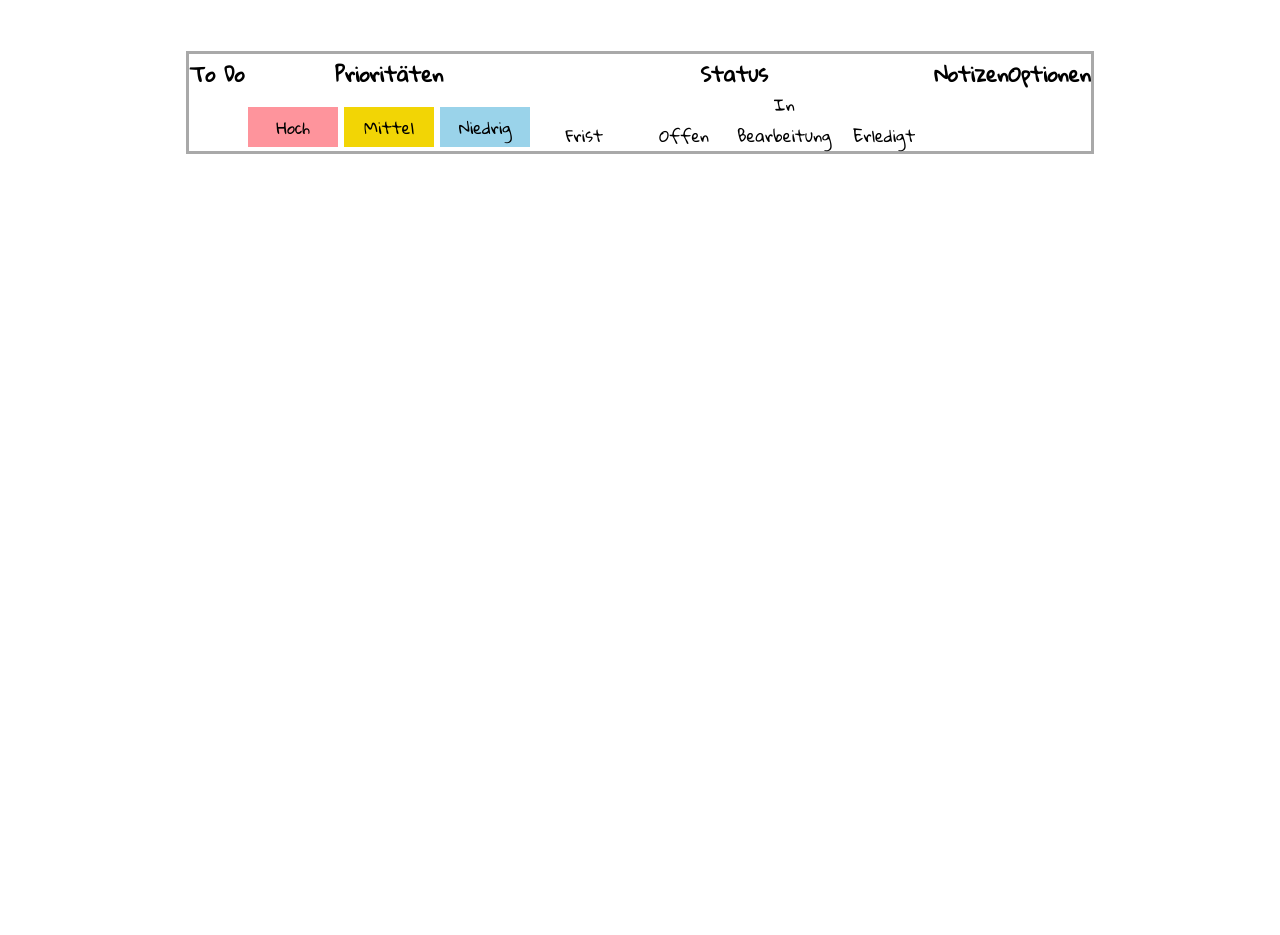
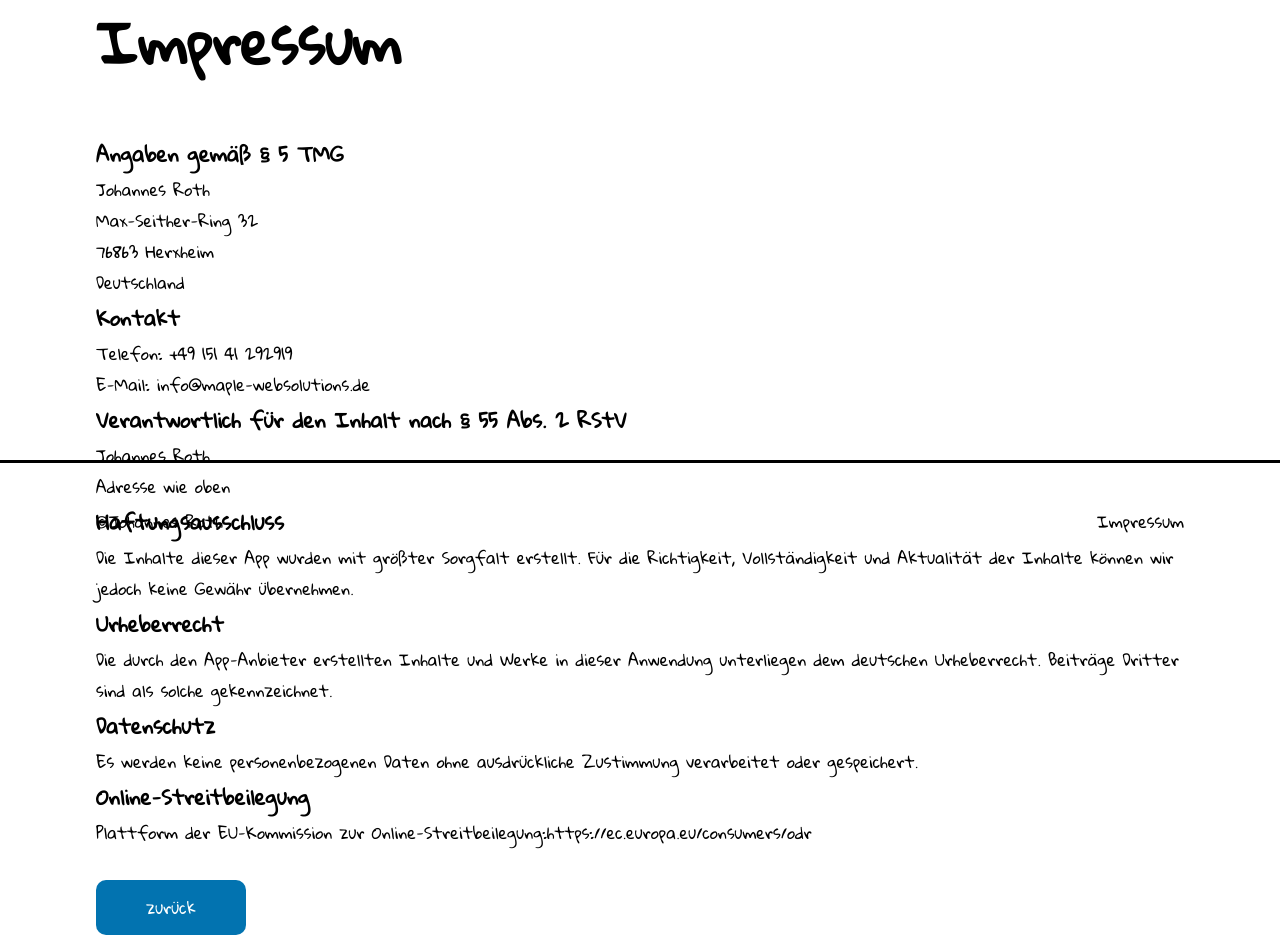
Before and after one commit to jorohx84/ToDo-App, a React (Create React App) app: page /imprint in a window 1280 px wide. Shown: the part 220-1155 px from the top of the page. Before the commit the page ends 800 px from the top, so only its background shows below. Built offline with nearby package versions, Linux system fonts and the light colour scheme.

Commit message:
imprint added

```diff
--- a/package.json
+++ b/package.json
@@ -13,6 +13,7 @@
     "@types/react-dom": "^19.1.2",
     "react": "^19.1.0",
     "react-dom": "^19.1.0",
+    "react-router-dom": "^7.5.3",
     "react-scripts": "5.0.1",
     "sass": "^1.87.0",
     "typescript": "^4.9.5",
--- a/src/App.tsx
+++ b/src/App.tsx
@@ -2,13 +2,22 @@ import React from 'react';
 import './App.scss';
 import Header from './header';
 import MainContent from './maincontent';
+import Footer from './footer'
+import Imprint from './imprint'
+import { useNavigate } from 'react-router-dom';
+import { BrowserRouter as Router, Routes, Route } from 'react-router-dom';
 function App() {
   return (
-    <div>
-<Header/>
-<MainContent/>
-</div>
+    <Router>
+      <Header />
+      <Routes>
+        <Route path="/" element={<MainContent />} />
+        <Route path="/imprint" element={<Imprint />} />
+        {/* weitere Seiten */}
+      </Routes>
 
+      <Footer />
+    </Router>
   );
 }
 
--- /dev/null
+++ b/src/footer.scss
@@ -0,0 +1,15 @@
+a{
+    text-decoration: none;
+    color: black;
+}
+
+.footerContent{
+    width: 100%;
+    height: 120px;
+    display: flex;
+    justify-content: space-between;
+    align-items: center;
+    box-sizing: border-box;
+    padding: 48px 96px;
+    border-top: solid;
+}
--- /dev/null
+++ b/src/footer.tsx
@@ -0,0 +1,15 @@
+import React from "react";
+import './footer.scss';
+import {Link} from 'react-router-dom';
+
+const Footer = () => {
+    return (
+        <div className="footerContent">
+            <span>©Johannes Roth</span>
+            <div>
+               <Link to="/imprint" >Impressum</Link>
+            </div>
+        </div>
+    )
+}
+export default Footer
--- /dev/null
+++ b/src/imprint.scss
@@ -0,0 +1,16 @@
+.imprint{
+    width: 100%;
+    height:calc(100vh - 240px);
+    display: flex;
+    flex-direction: column;
+    justify-content: flex-start !important;
+    align-items: flex-start;
+    flex: 1;
+    box-sizing: border-box;
+    padding: 48px 96px;
+}
+
+.backBtn{
+    width: 100%;
+    margin-top: 32px;
+}
--- /dev/null
+++ b/src/imprint.tsx
@@ -0,0 +1,64 @@
+import React from "react";
+import './imprint.scss';
+import { useNavigate } from "react-router-dom";
+
+const Imprint = () => {
+    const navigate = useNavigate();
+
+    const backToMain=()=>{
+        navigate('/');
+    }
+
+    return (
+        <div className="imprint">
+            <h1>Impressum</h1>
+
+            <h2>Angaben gemäß § 5 TMG</h2>
+            <p>
+                Johannes Roth<br />
+                Max-Seither-Ring 32<br />
+                76863 Herxheim<br />
+                Deutschland
+            </p>
+
+            <h2>Kontakt</h2>
+            <p>
+                Telefon: +49 151 41 292919<br />
+                E-Mail: <a href="mailto:info@maple-websolutions.de">info@maple-websolutions.de</a>
+            </p>
+
+            <h2>Verantwortlich für den Inhalt nach § 55 Abs. 2 RStV</h2>
+            <p>
+               Johannes Roth<br />
+                Adresse wie oben
+            </p>
+
+            <h2>Haftungsausschluss</h2>
+            <p>
+                Die Inhalte dieser App wurden mit größter Sorgfalt erstellt. Für die Richtigkeit, Vollständigkeit und Aktualität der Inhalte können wir jedoch keine Gewähr übernehmen.
+            </p>
+
+            <h2>Urheberrecht</h2>
+            <p>
+                Die durch den App-Anbieter erstellten Inhalte und Werke in dieser Anwendung unterliegen dem deutschen Urheberrecht. Beiträge Dritter sind als solche gekennzeichnet.
+            </p>
+
+            <h2>Datenschutz</h2>
+            <p>
+                Es werden keine personenbezogenen Daten ohne ausdrückliche Zustimmung verarbeitet oder gespeichert.
+            </p>
+
+            <h2>Online-Streitbeilegung</h2>
+            <p>
+                Plattform der EU-Kommission zur Online-Streitbeilegung:
+                <a href="https://ec.europa.eu/consumers/odr" target="_blank" rel="noopener noreferrer">
+                    https://ec.europa.eu/consumers/odr
+                </a>
+            </p>
+           <div className="backBtn">
+            <button onClick={backToMain}>zurück</button>
+           </div>
+        </div>
+    )
+}
+export default Imprint
--- a/src/maincontent.tsx
+++ b/src/maincontent.tsx
@@ -1,8 +1,7 @@
 import React, { use } from "react";
 import './maincontent.scss';
 import { useState } from "react";
-import { log } from "console";
-import { get } from "http";
+
 
 interface Task {
     title: string;
```
Also changed, not shown: 1 other file (tests, documents, lock files or other folders).
